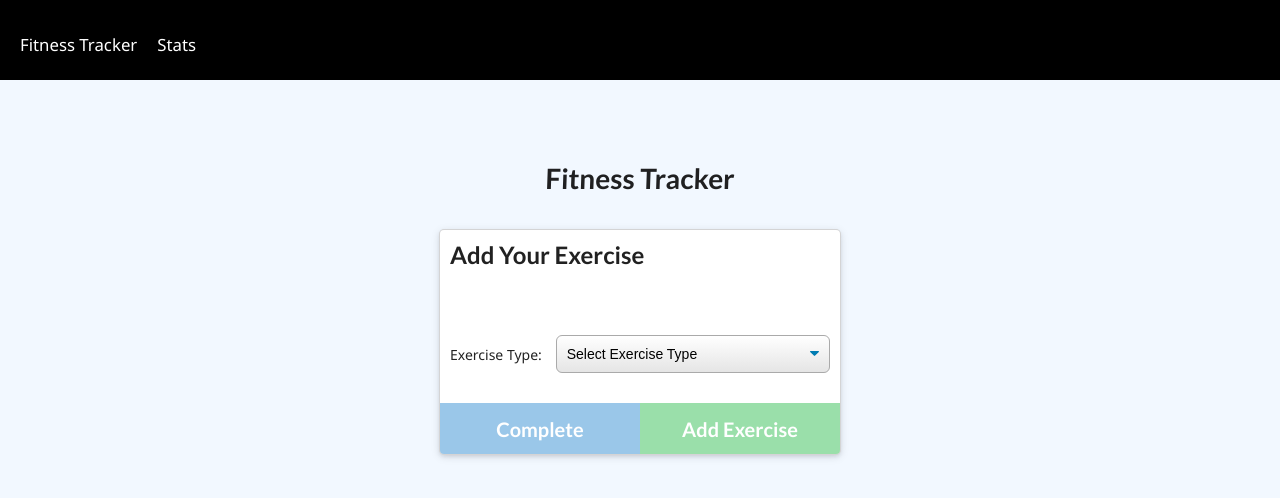
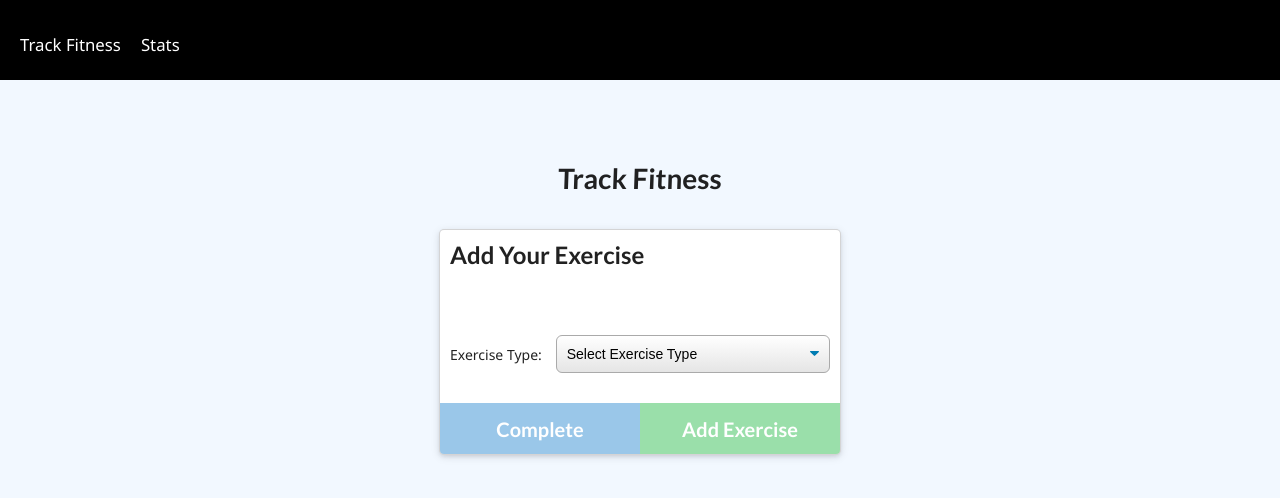
Before and after one commit to khny258/Fitness-Tracker, a website: page public/exercise.html in a window 1280 px wide. Drawn offline with nearby package versions, Linux system fonts and the light colour scheme; no server answers.

Commit message:
renamed the app

```diff
--- a/public/exercise.html
+++ b/public/exercise.html
@@ -7,17 +7,17 @@
   <meta http-equiv="X-UA-Compatible" content="ie=edge" />
   <link rel="stylesheet" href="https://cdnjs.cloudflare.com/ajax/libs/semantic-ui/2.4.1/semantic.min.css" />
   <link rel="stylesheet" href="style.css" />
-  <title>Fitness Tracker</title>
+  <title>Track Fitness</title>
 </head>
 
 <body>
   <nav>
-    <a href="/">Fitness Tracker</a>
+    <a href="/">Track Fitness</a>
     <a href="/stats">Stats</a>
   </nav>
   <div class="wrapper">
     <header>
-      <h1>Fitness Tracker</h1>
+      <h1>Track Fitness</h1>
     </header>
     <div class="ui container exercise">
       <div class="ui raised card m-auto">
```
Also changed, not shown: public/index.html (+3 -3 lines), public/stats.html (+1 -1 lines).
